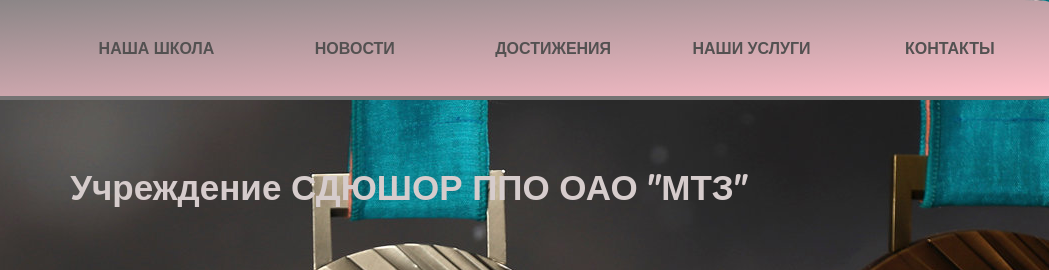
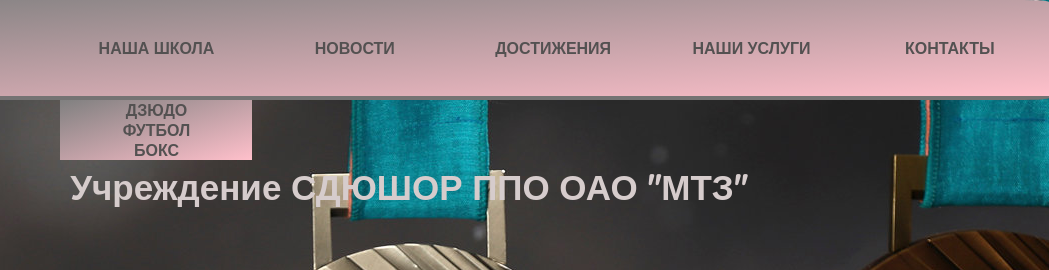
Before and after one commit to kakaJuli/SportSchool, a plain HTML site: page index.html in a window 1280 px wide. Shown: the top 270 px of the page, 231-1280 px from the left. Drawn offline with Linux system fonts and the light colour scheme.

Commit message:
добавлена выпадающая панель в навигации

```diff
--- a/index.html
+++ b/index.html
@@ -21,11 +21,11 @@
             <li>Главная</li>
             <li>
               Наша школа
-              <!-- <ul class="disply__non">
+              <ul class="block">
                 <li>Дзюдо</li>
                 <li>Футбол</li>
                 <li>Бокс</li>
-              </ul> -->
+              </ul>
             </li>
             <li>Новости</li>
             <li>Достижения</li>
--- a/style/navigation.css
+++ b/style/navigation.css
@@ -23,7 +23,6 @@
 ul {
   display: flex;
   width: 100%;
-  /* transform: translate(-50%, -50%); */
 }
 
 nav {
@@ -42,13 +41,14 @@
   align-items: center;
 }
 
-/* .disply__non {
-  position: relative;
+.block {
+  position: absolute;
 
-  background-color: aqua;
+  background: linear-gradient(to bottom right, grey, pink);
   display: block;
-  top: 85px;
-} */
+  top: 100px;
+  width: 15%;
+}
 
 li:hover {
   background-color: rgb(182, 179, 179);
```
